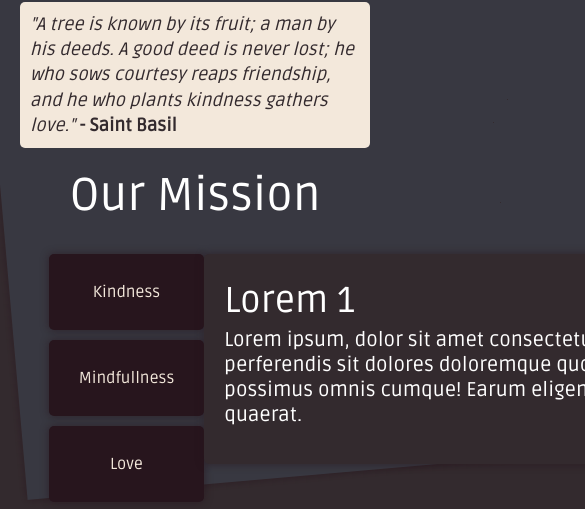
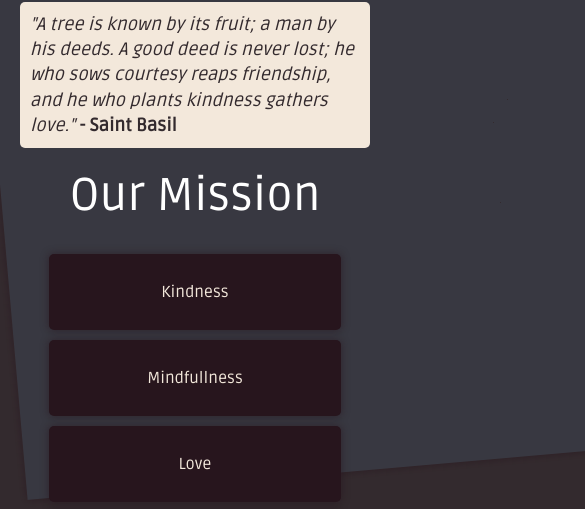
Before and after one commit to random-acts-generator/RAG-UI, a plain HTML site: page index.html in a window 390 px wide. Shown: the part 538-1047 px from the top of the page, 585 px wide, since content can reach past the window. Drawn offline with nearby package versions, Linux system fonts and the light colour scheme; files that its build step writes are made by us from their sources.

Commit message:
add moblile breakpoints

```diff
--- a/assets/LESS/tabs.less
+++ b/assets/LESS/tabs.less
@@ -8,6 +8,9 @@
     .flex-direction(row);
     justify-content: space-around;
     width: 75%;
+    @media @mobile{
+      flex-direction: column;
+    }
   }
   .link {
     background-color: @accent-color;
@@ -35,6 +38,11 @@
     margin: 1rem 0;
     height: 21rem;
     display: none;
+    @media @mobile{
+      width: 100%;
+      margin: 0;
+      height: unset;
+    }
     h3 {
       font-size: 3.6rem;
       line-height: 1.5;
```
